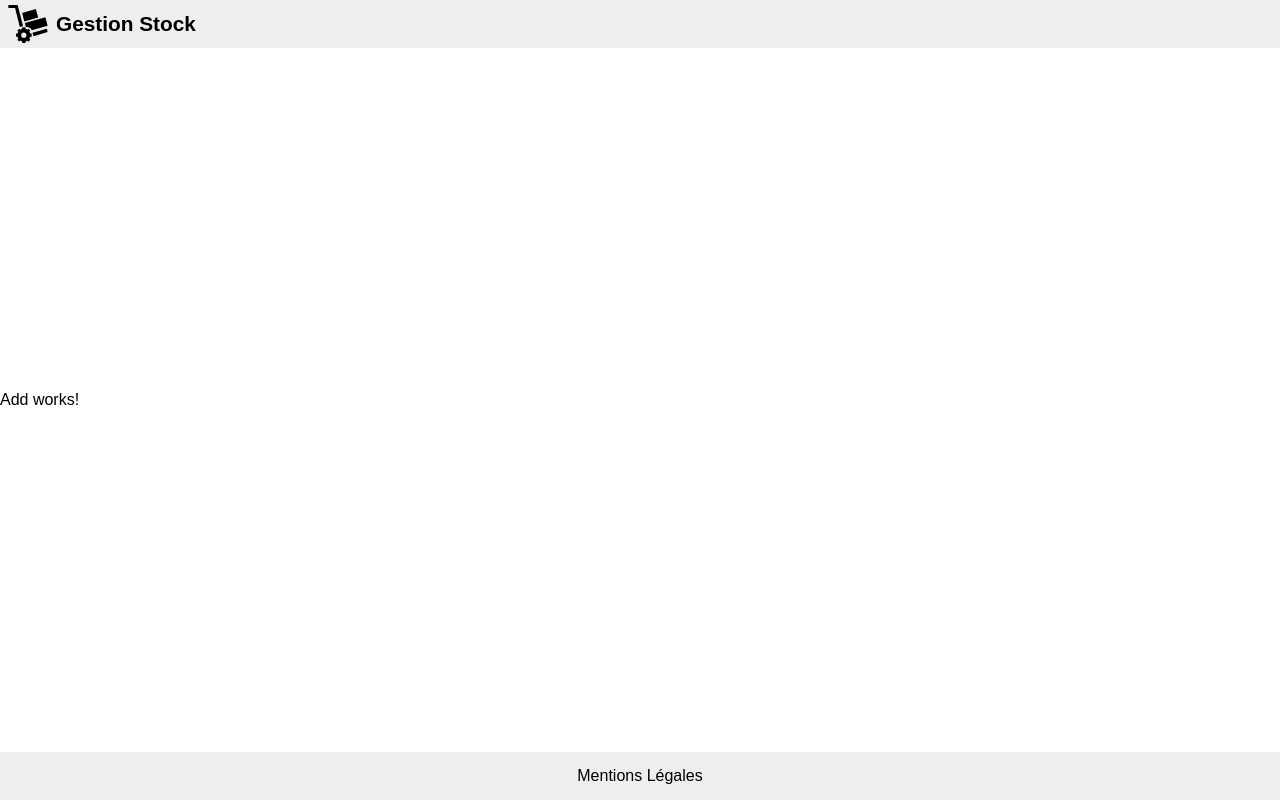
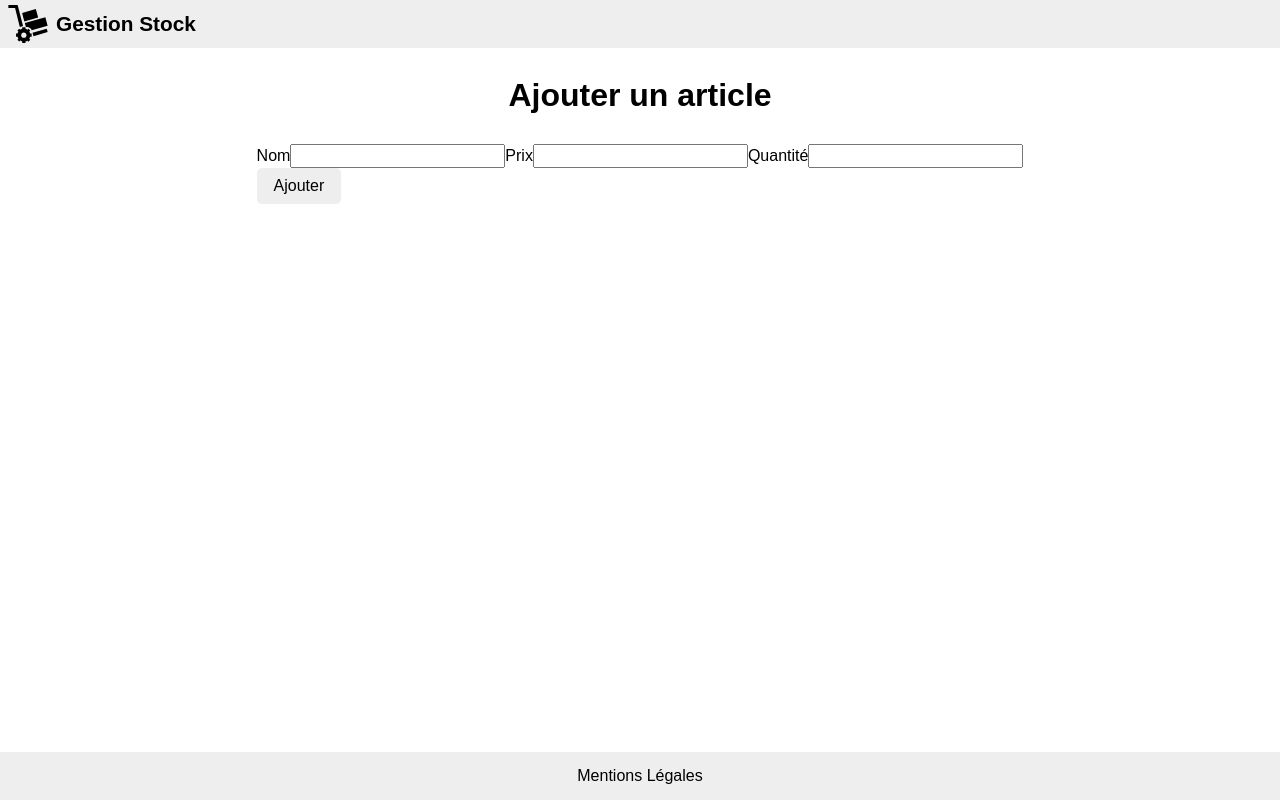
Before and after one commit to jlg-formation/vjspa1-mars-2024, a Vue app in the folder front/: page /stock/add in a window 1280 px wide. Built offline with nearby package versions, Linux system fonts and the light colour scheme.

Commit message:
dev: add html

```diff
--- a/front/src/stock/views/AddView.vue
+++ b/front/src/stock/views/AddView.vue
@@ -1,3 +1,24 @@
 <template>
-  <p>Add works!</p>
+  <main>
+    <h1>Ajouter un article</h1>
+    <form>
+      <label>
+        <span>Nom</span>
+        <input type="text" />
+        <span class="error"></span>
+      </label>
+      <label>
+        <span>Prix</span>
+        <input type="number" />
+        <span class="error"></span>
+      </label>
+      <label>
+        <span>Quantité</span>
+        <input type="number" />
+        <span class="error"></span>
+      </label>
+      <div class="error"></div>
+      <button>Ajouter</button>
+    </form>
+  </main>
 </template>
```
